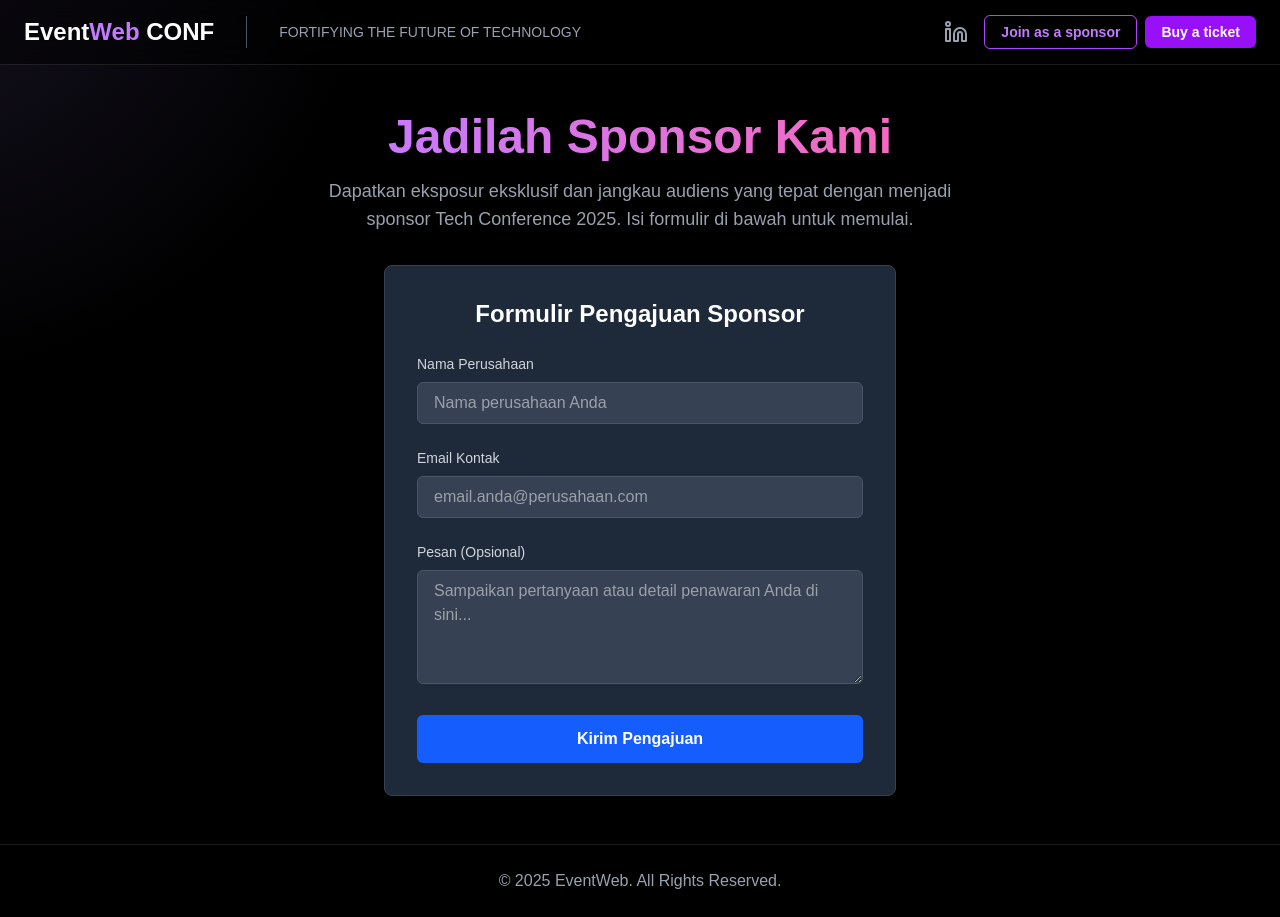
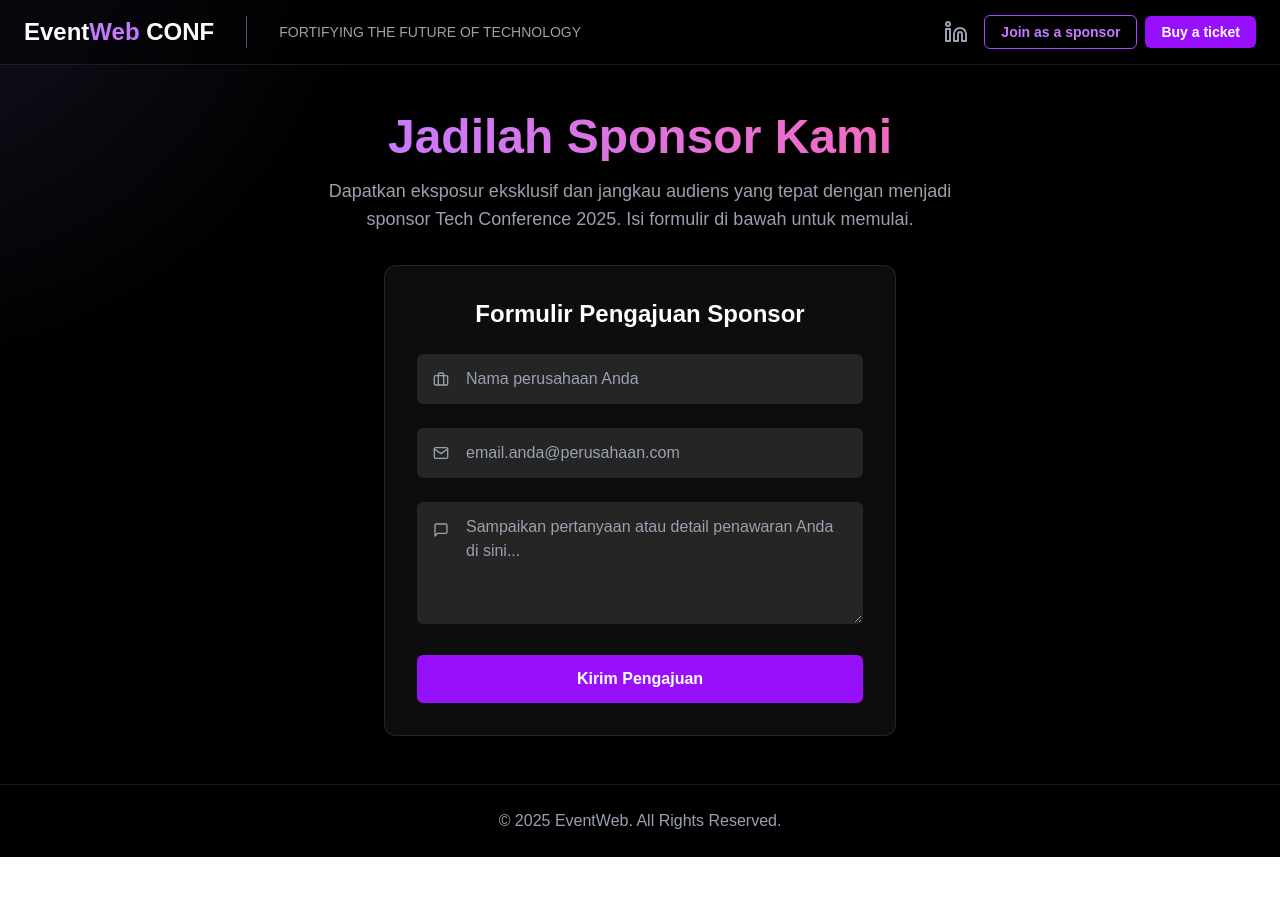
Before and after one commit to joveey/event-web, a Next.js app: page /sponsorship in a window 1280 px wide. After the commit the page ends 857 px from the top, so only its background shows below. Built offline with nearby package versions, Linux system fonts and the light colour scheme.

Commit message:
Add: New UI to every page

```diff
--- a/src/components/RegistrationForm.tsx
+++ b/src/components/RegistrationForm.tsx
@@ -1,116 +1,133 @@
+// src/components/RegistrationForm.tsx
 'use client';
 
-import { useState } from 'react';
+import { useState, useEffect } from 'react';
+import { motion } from 'framer-motion';
+
+// Deklarasi tipe untuk objek 'snap' dari Midtrans
+declare global {
+    interface Window {
+        snap: any;
+    }
+}
 
 export default function RegistrationForm() {
-  // State untuk menyimpan nilai dari setiap input form
     const [fullName, setFullName] = useState('');
     const [email, setEmail] = useState('');
     const [ticketType, setTicketType] = useState('Event Attendee');
+    const [isSubmitting, setIsSubmitting] = useState(false);
+    const [response, setResponse] = useState({ type: '', text: '' });
 
-  // State untuk status loading
-  const [isSubmitting, setIsSubmitting] = useState(false);
+    // Load script Snap.js dari Midtrans saat komponen dimuat
+    useEffect(() => {
+        const snapScript = "https://app.sandbox.midtrans.com/snap/snap.js";
+        const clientKey = process.env.NEXT_PUBLIC_MIDTRANS_CLIENT_KEY;
 
-  // State untuk menampilkan pesan sukses atau error
-  const [message, setMessage] = useState({ type: '', text: '' });
+        const script = document.createElement('script');
+        script.src = snapScript;
+        script.setAttribute('data-client-key', clientKey || '');
+        script.async = true;
+
+        document.body.appendChild(script);
+
+        return () => {
+            document.body.removeChild(script);
+        };
+    }, []);
 
     const handleSubmit = async (event: React.FormEvent<HTMLFormElement>) => {
         event.preventDefault();
         setIsSubmitting(true);
-    setMessage({ type: '', text: '' });
+        setResponse({ type: '', text: '' });
 
         try {
-      const response = await fetch('/api/register', {
+            const res = await fetch('/api/payment/token', {
                 method: 'POST',
-        headers: {
-          'Content-Type': 'application/json',
-        },
-        body: JSON.stringify({
-          fullName,
-          email,
-          ticketType,
-        }),
+                headers: { 'Content-Type': 'application/json' },
+                body: JSON.stringify({ fullName, email, ticketType }),
             });
 
-      const result = await response.json();
+            const result = await res.json();
+            if (!res.ok) throw new Error(result.error || 'Gagal membuat transaksi.');
 
-      if (!response.ok) {
-        throw new Error(result.message || 'Pendaftaran gagal! Silakan coba lagi.');
+            const { token } = result;
+
+            window.snap.pay(token, {
+                onSuccess: function(result: any){
+                    console.log('Payment Success:', result);
+                    setResponse({ type: 'success', text: 'Pembayaran berhasil! Email konfirmasi akan segera dikirim.' });
+                },
+                onPending: function(result: any){
+                    console.log('Payment Pending:', result);
+                    setResponse({ type: 'info', text: 'Menunggu pembayaran Anda. Silakan selesaikan transaksi.' });
+                },
+                onError: function(result: any){
+                    console.error('Payment Error:', result);
+                    setResponse({ type: 'error', text: 'Pembayaran gagal. Silakan coba lagi.' });
+                },
+                onClose: function(){
+                    console.log('Popup pembayaran ditutup tanpa menyelesaikan transaksi');
                 }
-
-      setMessage({ type: 'success', text: `Terima kasih, ${fullName}! Pendaftaran Anda berhasil.` });
+            });
 
             setFullName('');
             setEmail('');
             setTicketType('Event Attendee');
 
-    } catch (error: unknown) { // <-- PERBAIKAN DI SINI
-      // Menampilkan pesan error dengan aman
-      let errorMessage = 'Pendaftaran gagal karena terjadi kesalahan.';
-      if (error instanceof Error) {
-        // Jika error adalah instance dari Error, kita bisa akses .message
-        errorMessage = error.message;
-      }
-      setMessage({ type: 'error', text: errorMessage });
+        } catch (error: any) {
+            setResponse({ type: 'error', text: error.message });
         } finally {
             setIsSubmitting(false);
         }
     };
 
     return (
-    <div className="bg-gray-800 p-8 rounded-lg shadow-lg w-full max-w-lg mx-auto border border-gray-700">
-      <h2 className="text-2xl font-bold mb-6 text-center text-white">Formulir Pendaftaran</h2>
+        // --- PERUBAHAN DESAIN DI SINI ---
+        <div className="bg-white/5 backdrop-blur-md p-8 rounded-xl border border-white/10 w-full max-w-lg mx-auto">
+            <h2 className="font-display text-2xl font-semibold mb-6 text-center text-white">Formulir Pendaftaran</h2>
             <form onSubmit={handleSubmit} className="space-y-6">
-        {/* Input Nama Lengkap */}
                 <div>
                   <label htmlFor="fullName" className="block text-sm font-medium text-gray-300 mb-2">Nama Lengkap</label>
                   <input
                     type="text" id="fullName" value={fullName} onChange={(e) => setFullName(e.target.value)} required
-            className="w-full px-4 py-2 bg-gray-700 border border-gray-600 rounded-md text-white focus:ring-blue-500 focus:border-blue-500 transition"
-            placeholder="Masukkan nama Anda"
+                    className="w-full px-4 py-2 bg-gray-700 border border-gray-600 rounded-md text-white focus:ring-purple-500 focus:border-purple-500 transition"
+                    placeholder="Nama lengkap Anda"
                   />
                 </div>
-        {/* Input Alamat Email */}
                 <div>
-          <label htmlFor="email" className="block text-sm font-medium text-gray-300 mb-2">Alamat Email</label>
+                  <label htmlFor="email" className="block text-sm font-medium text-gray-300 mb-2">Email Kontak</label>
                   <input
                     type="email" id="email" value={email} onChange={(e) => setEmail(e.target.value)} required
-            className="w-full px-4 py-2 bg-gray-700 border border-gray-600 rounded-md text-white focus:ring-blue-500 focus:border-blue-500 transition"
-            placeholder="email@example.com"
+                    className="w-full px-4 py-2 bg-gray-700 border border-gray-600 rounded-md text-white focus:ring-purple-500 focus:border-purple-500 transition"
+                    placeholder="email.anda@example.com"
                   />
                 </div>
-        {/* Pilihan Tipe Tiket */}
                 <div>
                   <label htmlFor="ticketType" className="block text-sm font-medium text-gray-300 mb-2">Tipe Tiket</label>
                   <select
                     id="ticketType" value={ticketType} onChange={(e) => setTicketType(e.target.value)} required
-            className="w-full px-4 py-2 bg-gray-700 border border-gray-600 rounded-md text-white focus:ring-blue-500 focus:border-blue-500 transition"
+                    className="w-full px-4 py-2 bg-gray-700 border border-gray-600 rounded-md text-white focus:ring-purple-500 focus:border-purple-500 transition"
                   >
-            <option value="Event Attendee">Event Attendee</option>
-            <option value="Solution Provider">Solution Provider</option>
+                    <option value="Event Attendee">Event Attendee Pass ($398)</option>
+                    <option value="Solution Provider">Solution Provider Pass ($798)</option>
                   </select>
                 </div>
-        {/* Tombol 'Daftar Sekarang' */}
                 <div>
-          <button type="submit" disabled={isSubmitting} className="w-full bg-blue-600 hover:bg-blue-700 text-white font-bold py-3 px-4 rounded-md transition-all duration-300 disabled:bg-gray-500 disabled:cursor-not-allowed flex items-center justify-center">
-            {isSubmitting ? (
-              <>
-                <svg className="animate-spin -ml-1 mr-3 h-5 w-5 text-white" xmlns="http://www.w3.org/2000/svg" fill="none" viewBox="0 0 24 24">
-                  <circle className="opacity-25" cx="12" cy="12" r="10" stroke="currentColor" strokeWidth="4"></circle>
-                  <path className="opacity-75" fill="currentColor" d="M4 12a8 8 0 018-8V0C5.373 0 0 5.373 0 12h4zm2 5.291A7.962 7.962 0 014 12H0c0 3.042 1.135 5.824 3 7.938l3-2.647z"></path>
-                </svg>
-                Memproses...
-              </>
-            ) : 'Daftar Sekarang'}
-          </button>
+                  <motion.button
+                    type="submit"
+                    disabled={isSubmitting}
+                    whileTap={{ scale: 0.95 }}
+                    className="w-full bg-purple-600 hover:bg-purple-700 text-white font-bold py-3 px-4 rounded-md transition-all disabled:bg-gray-500 flex items-center justify-center">
+                    {isSubmitting ? 'Memproses...' : 'Lanjut ke Pembayaran'}
+                  </motion.button>
                 </div>
             </form>
-      {/* Menampilkan pesan sukses atau error di UI */}
-      {message.text && (
+            {response.text && (
                 <p className={`mt-6 text-center p-3 rounded-md ${
-          message.type === 'success' ? 'text-green-400 bg-green-900/50' : 'text-red-400 bg-red-900/50'
+                    response.type === 'success' ? 'text-green-400 bg-green-900/50' :
+                    response.type === 'error' ? 'text-red-400 bg-red-900/50' : 'text-yellow-400 bg-yellow-900/50'
                 }`}>
-          {message.text}
+                    {response.text}
                 </p>
             )}
         </div>
--- a/src/components/SponsorshipForm.tsx
+++ b/src/components/SponsorshipForm.tsx
@@ -1,6 +1,10 @@
+// src/components/SponsorshipForm.tsx
 'use client';
 
 import { useState } from 'react';
+import { motion } from 'framer-motion';
+// --- PERBAIKAN DI SINI ---
+import { FiBriefcase, FiMail, FiMessageSquare } from 'react-icons/fi';
 
 export default function SponsorshipForm() {
   const [companyName, setCompanyName] = useState('');
@@ -28,50 +32,53 @@ export default function SponsorshipForm() {
       setCompanyName('');
       setContactEmail('');
       setMessage('');
-    } catch (error: unknown) { // <-- PERBAIKAN DI SINI
-      // Menangani error dengan aman
-      let errorMessage = 'Gagal mengirim pengajuan karena terjadi kesalahan.';
-      if (error instanceof Error) {
-        errorMessage = error.message;
-      }
-      setResponse({ type: 'error', text: errorMessage });
+    } catch (error: any) {
+      setResponse({ type: 'error', text: error.message });
     } finally {
       setIsSubmitting(false);
     }
   };
 
   return (
-    <div className="bg-gray-800 p-8 rounded-lg shadow-lg w-full max-w-lg mx-auto border border-gray-700">
-      <h2 className="text-2xl font-bold mb-6 text-center text-white">Formulir Pengajuan Sponsor</h2>
+    <div className="bg-white/5 backdrop-blur-md p-8 rounded-xl border border-white/10 w-full max-w-lg mx-auto">
+      <h2 className="font-display text-2xl font-semibold mb-6 text-center text-white">Formulir Pengajuan Sponsor</h2>
       <form onSubmit={handleSubmit} className="space-y-6">
-        <div>
-          <label htmlFor="companyName" className="block text-sm font-medium text-gray-300 mb-2">Nama Perusahaan</label>
+        {/* Input Nama Perusahaan dengan Ikon */}
+        <div className="relative">
+          {/* --- PERBAIKAN DI SINI --- */}
+          <FiBriefcase className="absolute left-4 top-1/2 -translate-y-1/2 text-gray-400" />
           <input
             type="text" id="companyName" value={companyName} onChange={(e) => setCompanyName(e.target.value)} required
-            className="w-full px-4 py-2 bg-gray-700 border border-gray-600 rounded-md text-white focus:ring-blue-500 focus:border-blue-500"
+            className="w-full pl-12 pr-4 py-3 bg-white/10 border border-transparent rounded-md text-white placeholder-gray-400 focus:ring-2 focus:ring-purple-500 focus:border-transparent focus:bg-white/5 transition"
             placeholder="Nama perusahaan Anda"
           />
         </div>
-        <div>
-          <label htmlFor="contactEmail" className="block text-sm font-medium text-gray-300 mb-2">Email Kontak</label>
+        {/* Input Email dengan Ikon */}
+        <div className="relative">
+          <FiMail className="absolute left-4 top-1/2 -translate-y-1/2 text-gray-400" />
           <input
             type="email" id="contactEmail" value={contactEmail} onChange={(e) => setContactEmail(e.target.value)} required
-            className="w-full px-4 py-2 bg-gray-700 border border-gray-600 rounded-md text-white focus:ring-blue-500 focus:border-blue-500"
+            className="w-full pl-12 pr-4 py-3 bg-white/10 border border-transparent rounded-md text-white placeholder-gray-400 focus:ring-2 focus:ring-purple-500 focus:border-transparent focus:bg-white/5 transition"
             placeholder="email.anda@perusahaan.com"
           />
         </div>
-        <div>
-          <label htmlFor="message" className="block text-sm font-medium text-gray-300 mb-2">Pesan (Opsional)</label>
+        {/* Textarea Pesan dengan Ikon */}
+        <div className="relative">
+          <FiMessageSquare className="absolute left-4 top-5 text-gray-400" />
           <textarea
             id="message" value={message} onChange={(e) => setMessage(e.target.value)} rows={4}
-            className="w-full px-4 py-2 bg-gray-700 border border-gray-600 rounded-md text-white focus:ring-blue-500 focus:border-blue-500"
+            className="w-full pl-12 pr-4 py-3 bg-white/10 border border-transparent rounded-md text-white placeholder-gray-400 focus:ring-2 focus:ring-purple-500 focus:border-transparent focus:bg-white/5 transition"
             placeholder="Sampaikan pertanyaan atau detail penawaran Anda di sini..."
           ></textarea>
         </div>
         <div>
-          <button type="submit" disabled={isSubmitting} className="w-full bg-blue-600 hover:bg-blue-700 text-white font-bold py-3 px-4 rounded-md transition-all disabled:bg-gray-500 flex items-center justify-center">
+          <motion.button
+            type="submit"
+            disabled={isSubmitting}
+            whileTap={{ scale: 0.95 }}
+            className="w-full bg-purple-600 hover:bg-purple-700 text-white font-bold py-3 px-4 rounded-md transition-all disabled:bg-gray-500 flex items-center justify-center">
             {isSubmitting ? 'Mengirim...' : 'Kirim Pengajuan'}
-          </button>
+          </motion.button>
         </div>
       </form>
       {response.text && (
```
Lines whose indentation alone changed are shown as unchanged.
